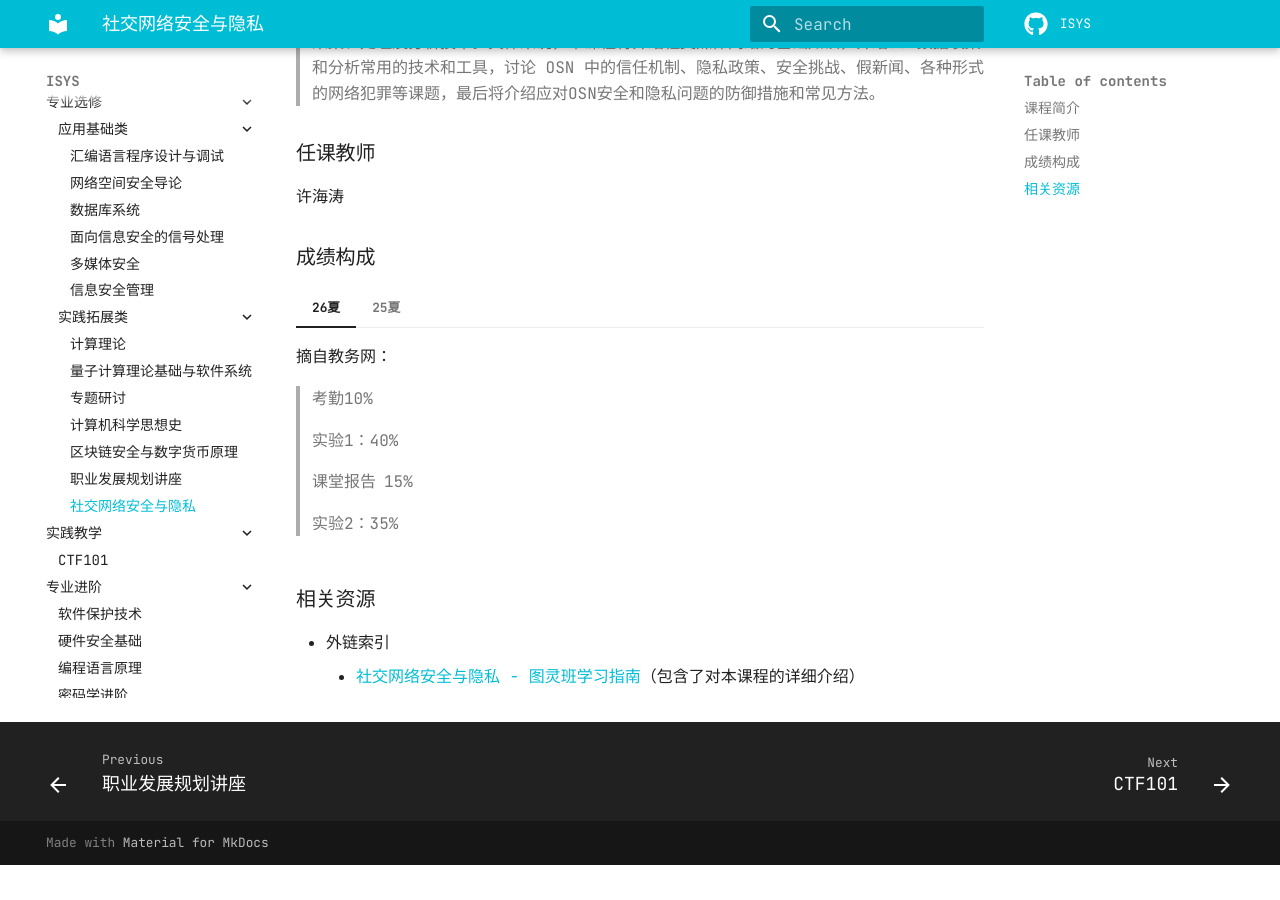
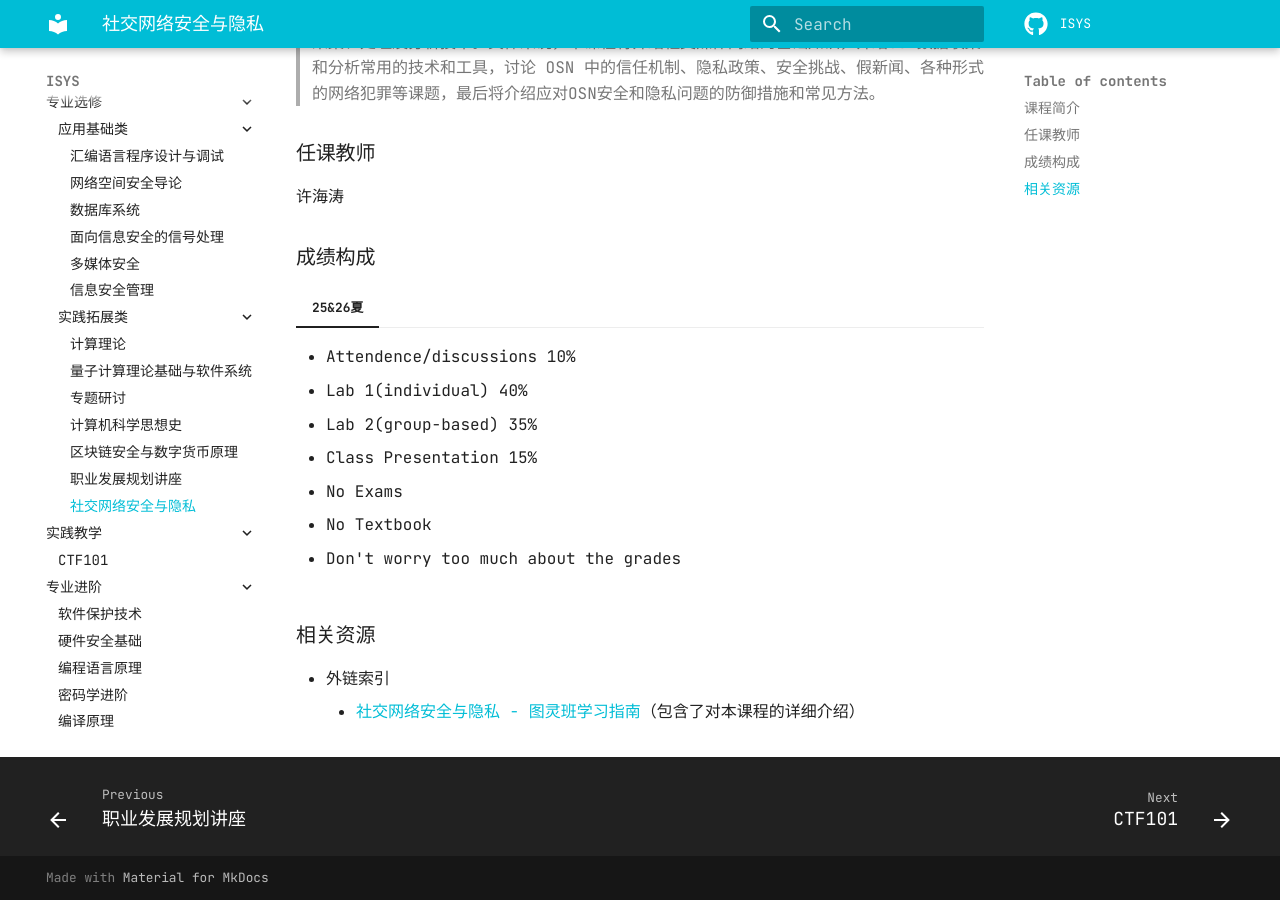
Before and after one commit to dreamem0ra1n/ISYS, an MkDocs documentation site: the page built from docs/专业选修/实践拓展类/社交网络安全与隐私.md, in a window 1280 px wide and 900 px high, scrolled down 624 px. Built offline with MkDocs 1.6.1 and Material for MkDocs 9.7.7, drawn with Linux system fonts in a browser that asks for light colours; comment, search, counter and statistics services are not loaded; before the commit the page ends 1489 px from its top, so only the background shows below that.

Commit message:
20260427_update社交网络安全与隐私的课程信息

```diff
--- a/docs/专业选修/实践拓展类/社交网络安全与隐私.md
+++ b/docs/专业选修/实践拓展类/社交网络安全与隐私.md
@@ -17,22 +17,14 @@ en_title: Security And Privacy In Online Social Network
 许海涛
 
 ### 成绩构成
-=== "26夏"
-    摘自教务网：
-
-    > 考勤10%
-    >
-    > 实验1：40%
-    >
-    > 课堂报告 15%
-    >
-    > 实验2：35%
-
-=== "25夏"
+=== "25&26夏"
     - Attendence/discussions 10%
     - Lab 1(individual) 40%
     - Lab 2(group-based) 35%
     - Class Presentation 15%
+    - No Exams
+    - No Textbook
+    - Don't worry too much about the grades
 
 ### 相关资源
 - 外链索引
```
